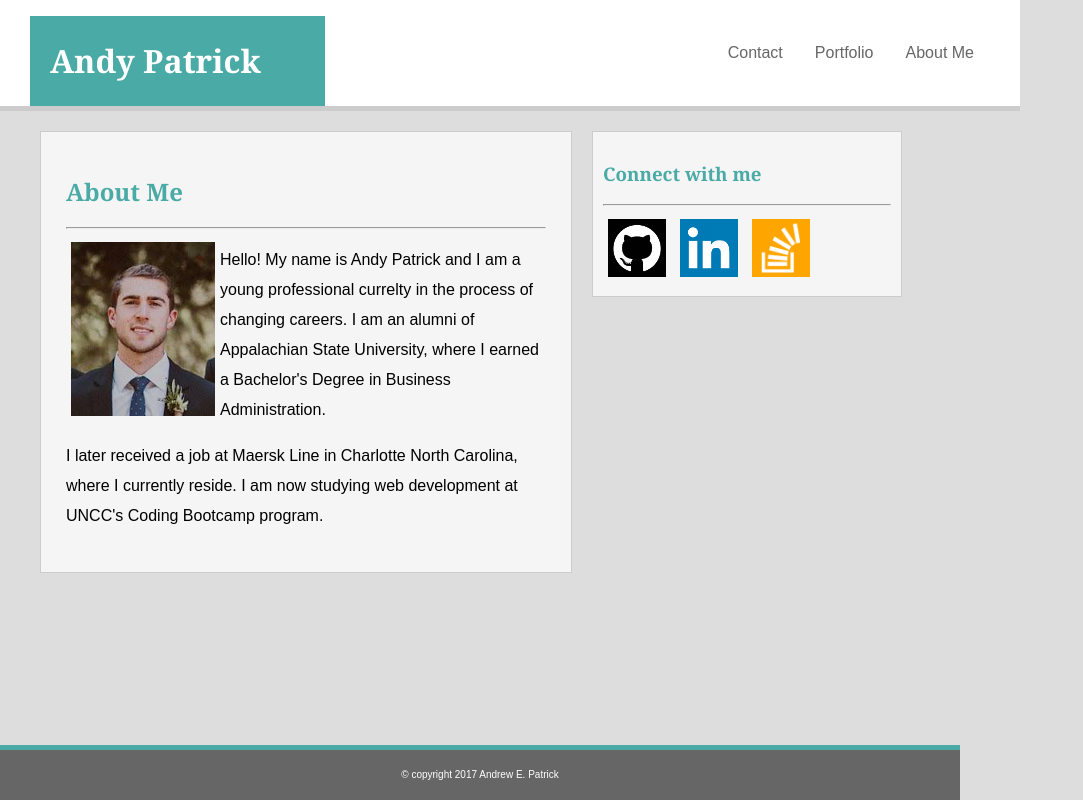
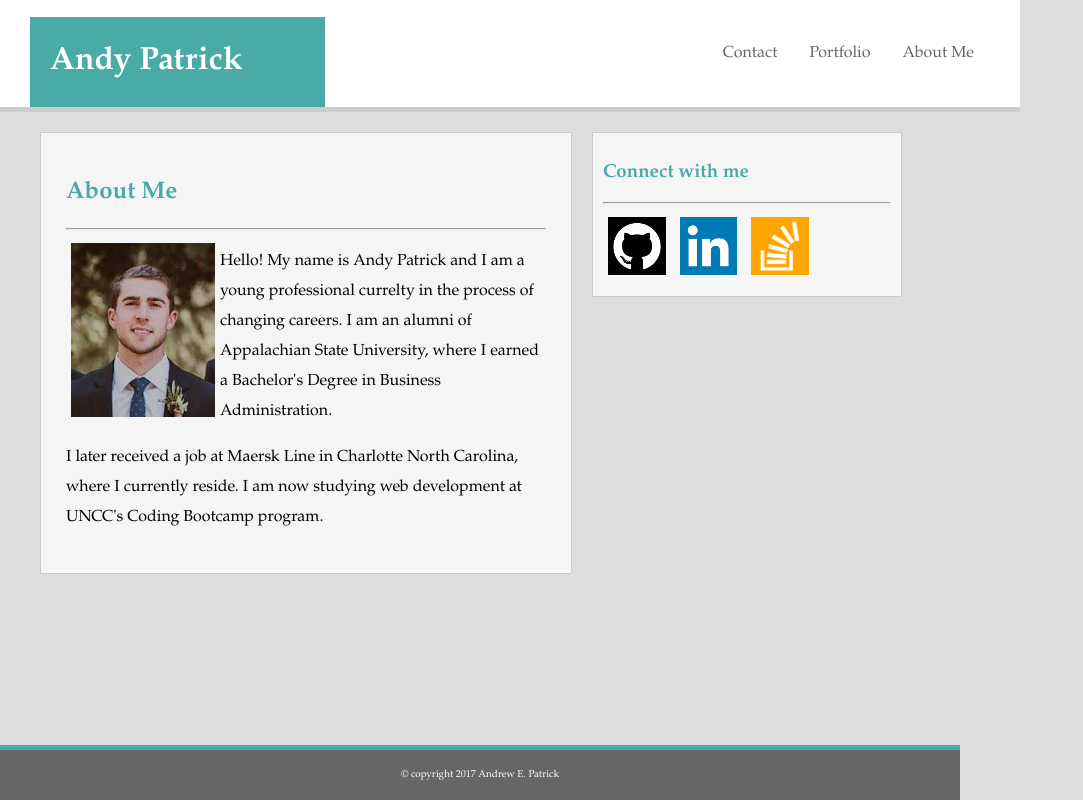
Before and after one commit to Patrickae/Basic-Portfolio, a plain HTML site: page index.html in a window 1280 px wide. Shown: the whole page, without its empty margins (0-1083 px from the left). Drawn offline with Linux system fonts and the light colour scheme.

Commit message:
commit final with update

```diff
--- a/assets/css/style.css
+++ b/assets/css/style.css
@@ -7,6 +7,7 @@ body{ font-family: Arial, Helvetica;
 	width:960px;
 	height:100%;
 	margin:0;
+	font-family: Baskerville, "Baskerville Old Face", "Hoefler Text", Garamond, "Times New Roman", serif;
 
 	}
 
@@ -42,7 +43,7 @@ li a {display: block;
 li a:hover {background: #dddddd;}
 
 
-h1{font-family: Georgia, times, 'times new roman';
+h1{font-family: Didot, "Didot LT STD", "Hoefler Text", Garamond, "Times New Roman", serif;
 float:left;
  width:25%;
  color:#ffffff;
@@ -55,8 +56,8 @@ line-height:50px;
 }
 
 
-h2{font-family: Georgia, times, 'times new roman'; color:#4aaaa5;}
-h3{font-family: Georgia, times, 'times new roman'; color:#4aaaa5;}
+h2{font-family: Didot, "Didot LT STD", "Hoefler Text", Garamond, "Times New Roman", serif; color:#4aaaa5;}
+h3{font-family: Didot, "Didot LT STD", "Hoefler Text", Garamond, "Times New Roman", serif; color:#4aaaa5;}
 
 
 
```
